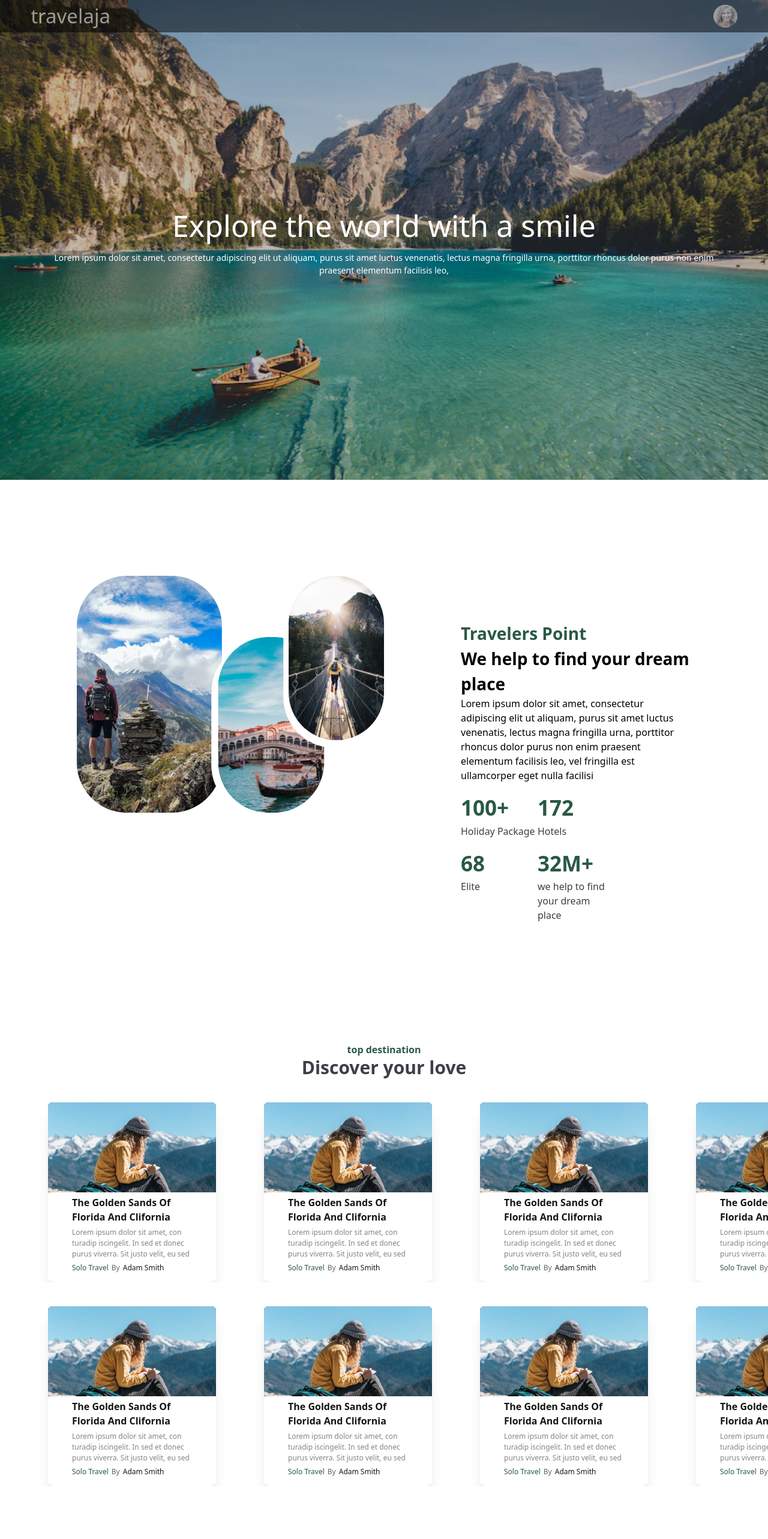
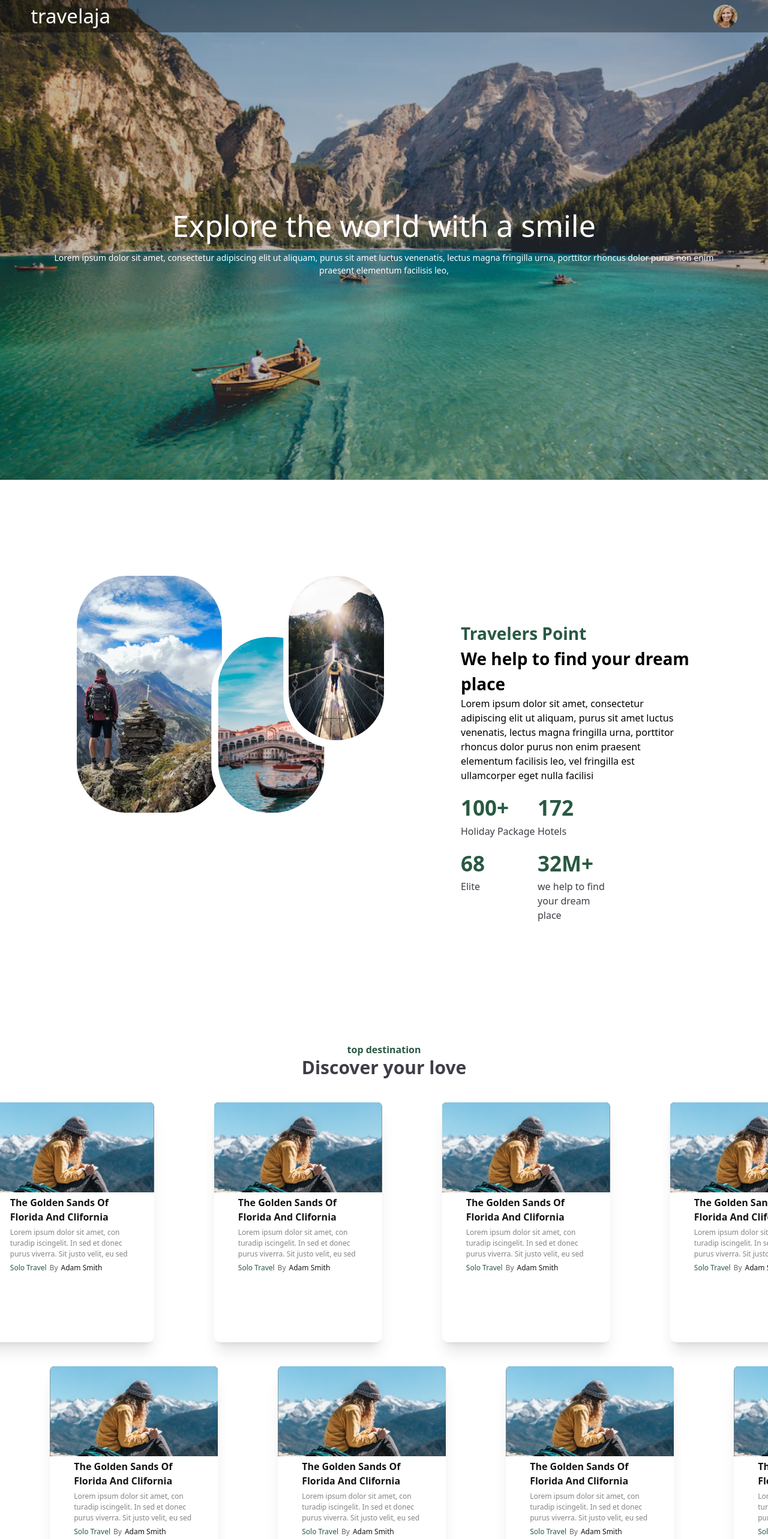
Before and after one commit to HOP-2023DemoDay/aylal, a React (Create React App) app in the folder front/: page / in a window 1280 px wide. Shown: the top 2566 px of the page at 60% size. Built offline with nearby package versions, Linux system fonts and the light colour scheme.

Commit message:
header++,animation+-

```diff
--- a/front/src/components/CompanyCard.jsx
+++ b/front/src/components/CompanyCard.jsx
@@ -9,14 +9,14 @@ const style = {
 export const CompanyCard = () => {
   return (
     <div>
-      <div className="shadow-xl 2xl:h-[517px] xl:h-[300px] rounded-[10px] ml-[80px]">
+      <div className="shadow-xl 2xl:h-[517px] xl:h-[400px] rounded-[10px] ml-[100px]">
         <img
           className="2xl:h-[288px] xl:h-[150px] 2xl:w-[380px] xl:w-[380px] w-[310px] bg-current rounded-t-lg object-cover"
           src={Img}
           alt="img"
         />
         <p className="2xl:text-[20px] xl:text-[16px] 2xl:w-[300px] mt-[8px] xl:w-[200px] w-[280px] font-Poppins capitalize text-Black font-semibold 2xl:mx-[40px] 2xl:mt-[20px] xl:mt-[5px] xl:mt-[20px] xl:ml-[40px] ml-[30px]">
-          The Golden Sands of Florida and clifornia{" "}
+          The Golden Sands of Florida and clifornia
         </p>
         <p className="2xl:w-[300px] xl:w-[200px] w-[260px] my-[8px] ml-[30px] 2xl:text-[15px] xl:text-[12px] xl:mx-[40px] font-Poppins text-[12px] 2xl:mx-[40px] text-GrayText 2xl:my-[20px] xl:my-[5px]">
           Lorem ipsum dolor sit amet, con turadip iscingelit. In sed et donec
--- a/front/src/components/Header.jsx
+++ b/front/src/components/Header.jsx
@@ -3,14 +3,21 @@ import { Link } from "react-router-dom";
 import drop from "../img/hun.png";
 
 export const Header = () => {
+
   const [toggleDrop, setToggleDrop] = useState(false);
+
+  const style = {
+    backgroundColor: 'rgba(0, 0, 0, 0.35)',
+  };
+
   return (
     <div
+    style={style}
       className={
-        "flex flex-row items-center justify-between w-screen font-Poppins 2xl:px-[5vw] xl:px-[4vw] lg:px-[3vw] md:px-[3vw] px-[1vw] bg-black opacity-50 fixed overflow-hidden"
+        "z-10 flex flex-row items-center justify-between w-screen font-Poppins 2xl:px-[5vw] xl:px-[4vw] lg:px-[3vw] md:px-[3vw] px-[1vw] fixed overflow-hidden"
       }
     >
-      <Link to="/" className="text-[33px] font-extralight text-white">
+      <Link to="/" className={`text-[33px] font-extralight text-white ${toggleDrop === true ? "mb-[5vh]" : ""}`}>
         travelaja
       </Link>
       <div className="block">
--- a/front/src/pages/LandingPage.jsx
+++ b/front/src/pages/LandingPage.jsx
@@ -13,7 +13,7 @@ const style = {
   ImgText:"2xl:w-[30vw] sm:w-[80vw] md:w-[30vw] lg:w-[30vw] xl:w-[30vw] w-[90vw] mx-[5vw] sm:mt-[10vh] mt-[10vh] lg:mt-[-35vh] 2xl:mt-[-40vh] 2xl:ml-[60vw] xl:mt-[-40vh] xl:ml-[60vw] lg:mt-[-40vh] lg:ml-[60vw] md:mt-[-30vh] md:ml-[60vw] sm:mt-[-40vh] sm:ml-[10vw]",
   jijigTit:"text-[16px] text-GreenText font-Poppins w-screen flex justify-center font-bold ",
   TomTit:"text-3xl text-DarkText text-center font-Poppins font-bold w-screen flex justify-center font-bold",
-  Cards: " overflow-x-auto w-screen flex  mt-[5vh]",
+  Cards: "flex flex-nowrap mt-[5vh]",
   Img: "w-[90vw] mt-[10vh] mx-[5vw] sm:w-[90vw] sm:mt-[10vh] sm:mx-[5vw] md:w-[40vw] md:mt-[20vh] md:ml-[10vw] xl:w-[40vw] xl:mt-[20vh] xl:ml-[10vw] 2xl:w-[40vw] 2xl:mt-[20vh] 2xl:ml-[10vw]  lg:w-[40vw] lg:ml-[8vw] ",
 };
 
@@ -76,7 +76,15 @@ const LandingPage = () => {
       <div className="mt-[200px]">
         <p className={clsx(style.jijigTit)}>top destination</p>
         <p className={clsx(style.TomTit)}>Discover your love</p>
-        <div className={clsx(style.Cards)}>
+        <div className="w-screen overflow-x-hidden">
+          <div className={clsx(style.Cards , "animate-AnimaMarginLeft")}>
+          <CompanyCard />
+          <CompanyCard />
+          <CompanyCard />
+          <CompanyCard />
+          <CompanyCard />
+          <CompanyCard />
+          <CompanyCard />
           <CompanyCard />
           <CompanyCard />
           <CompanyCard />
@@ -84,7 +92,14 @@ const LandingPage = () => {
           <CompanyCard />
           <CompanyCard />
         </div>
-        <div className={clsx(style.Cards)}>
+          <div className={clsx(style.Cards , "animate-AnimaMarginRight")}>
+          <CompanyCard />
+          <CompanyCard />
+          <CompanyCard />
+          <CompanyCard />
+          <CompanyCard />
+          <CompanyCard />
+          <CompanyCard />
           <CompanyCard />
           <CompanyCard />
           <CompanyCard />
@@ -92,13 +107,15 @@ const LandingPage = () => {
           <CompanyCard />
           <CompanyCard />
         </div>
+        </div>
       </div>
 
       <div className="mt-[100px]">
         <p className={clsx(style.jijigTit)}>Testimonial</p>
         <p className={clsx(style.TomTit)}>What they say about us</p>
       </div>
-      <div className={clsx(style.Cards, "pb-[5vh]")}>
+      <div className="w-screen overflow-x-hidden">
+        <div className={clsx(style.Cards, "pb-[5vh] , animate-AnimaMarginLeft")}>
         <Hutulbur />
         <Hutulbur />
         <Hutulbur />
@@ -109,6 +126,8 @@ const LandingPage = () => {
         <Hutulbur />
         <Hutulbur />
       </div>
+      </div>
+
     </div>
   );
 };
--- a/front/tailwind.config.js
+++ b/front/tailwind.config.js
@@ -24,6 +24,30 @@ module.exports = {
         xl: { min: "1280px", max: "1535px" },
         "2xl": { min: "1536px" },
       },
+      keyframes: {
+        Left: {
+          '0%': { "padding-left": '0vw' },
+          '100%': { "padding-left": '100vw' },
+        },
+        Right: {
+          '0%': { "padding-right": '0vw' },
+          '100%': { "padding-right": '100vw' },
+        },
+        CompLeft: {
+          '0%': { transform: 'translateX(-100%)' },
+          '100%': { transform: 'translateX(0%)' },
+        },
+        CompRight: {
+          '0%': { transform: 'translateX(0%)' },
+          '100%': { transform: 'translateX(-100%)' },
+        },
+      },
+      animation: {
+        'AnimaPaddLeft': 'Left 20s linear infinite',
+        'AnimaPaddRight': 'Right 20s linear infinite',
+        'AnimaMarginLeft': 'CompLeft 20s linear infinite',
+        'AnimaMarginRight': 'CompRight 20s linear infinite',
+      },
     },
   },
   plugins: [],
```
Also changed, not shown: 1 other file (tests, documents, lock files or other folders).
